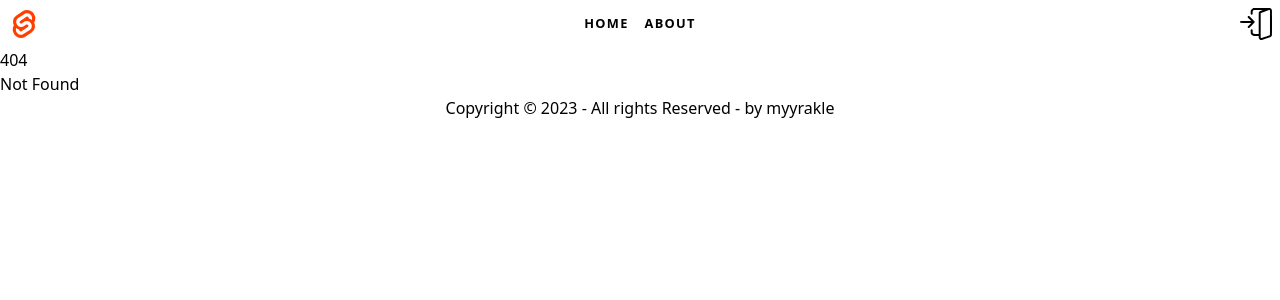
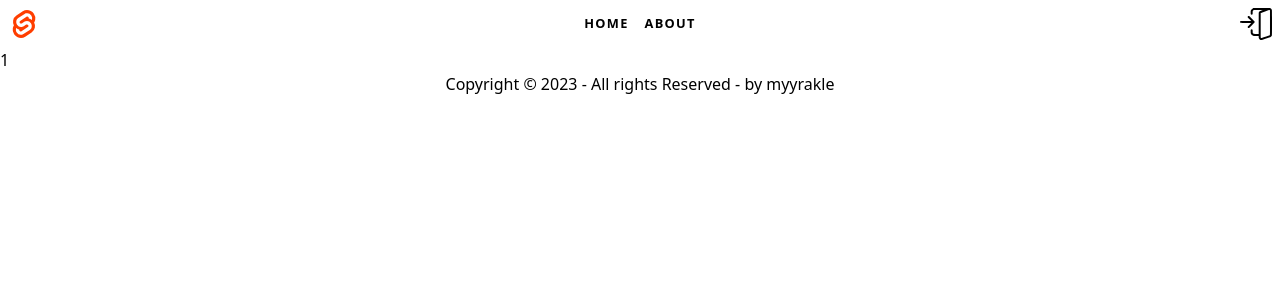
Before and after one commit to tokkitang/tokkitang, a SvelteKit app: page /team/1 in a window 1280 px wide. Before the commit this address had no page. Shown: the top 300 px of the page. Built offline with nearby package versions, Linux system fonts and the light colour scheme.

Commit message:
add: team route

```diff
--- a/src/routes/+page.ts
+++ /dev/null
@@ -1,3 +0,0 @@
-// since there's no dynamic data here, we can prerender
-// it so that it gets served as a static asset in production
-export const prerender = true;
--- /dev/null
+++ b/src/routes/team/[teamId]/+page.svelte
@@ -0,0 +1,7 @@
+<script lang="ts">
+	import { page } from '$app/stores';
+</script>
+
+<div class="text-column">
+	<h1>{$page.params.teamId}</h1>
+</div>
```
